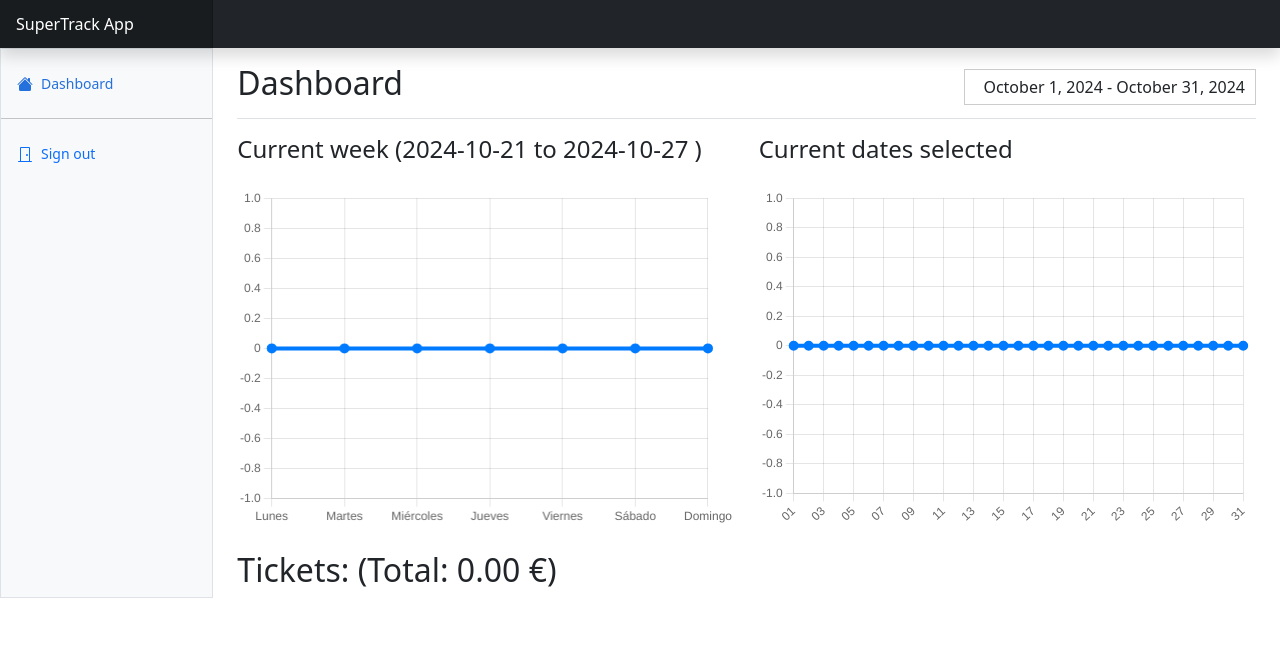
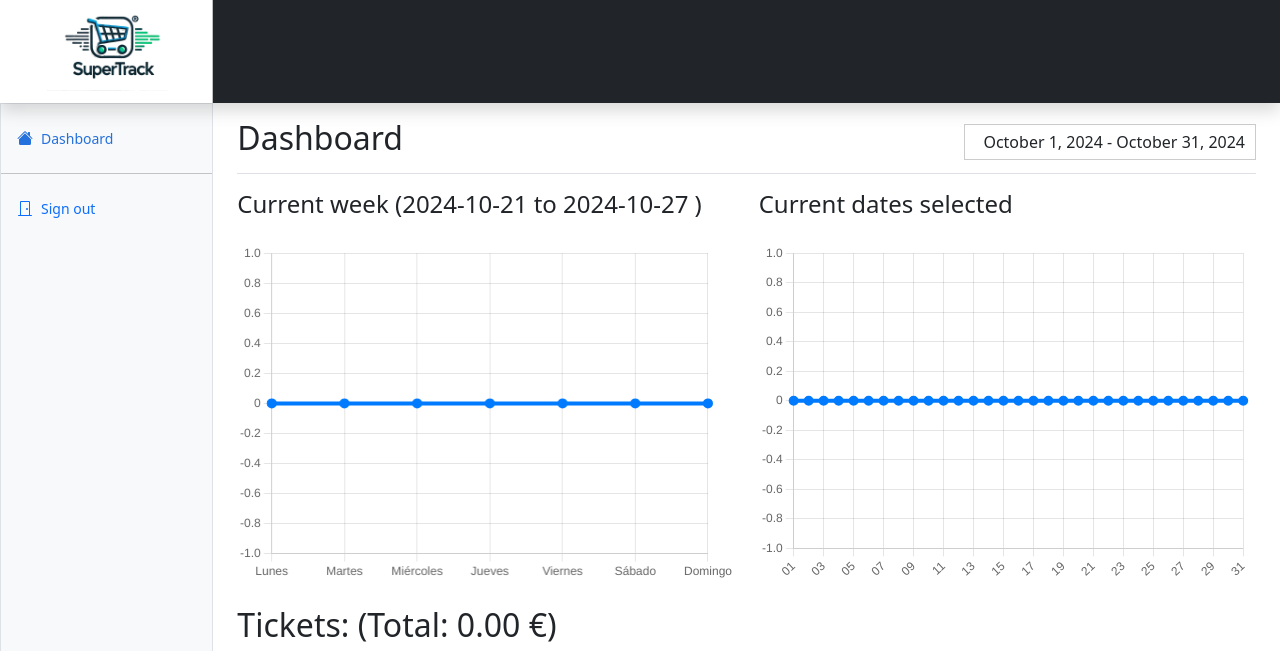
Before and after one commit to GoodCod3/supertrack, a Django app: page /dashboard/ in a window 1280 px wide. Shown: the top 651 px of the page. Run offline with Django 5.2, Linux system fonts and the light colour scheme; data that the repository does not hold is empty; some libraries are stand-ins or nearby versions.

Commit message:
Adding logo

```diff
--- a/statics/dashboard/css/dashboard.css
+++ b/statics/dashboard/css/dashboard.css
@@ -39,7 +39,8 @@
   .navbar-brand {
     padding-top: .75rem;
     padding-bottom: .75rem;
-    background-color: rgba(0, 0, 0, .25);
+    background-color: #fff;
+    /* background-color: rgba(0, 0, 0, .25); */
     box-shadow: inset -1px 0 0 rgba(0, 0, 0, .25);
   }
 
--- a/supertrack/apps/dashboards/templates/base.html
+++ b/supertrack/apps/dashboards/templates/base.html
@@ -222,9 +222,11 @@
       data-bs-theme="dark"
     >
       <a
-        class="navbar-brand col-md-3 col-lg-2 me-0 px-3 fs-6 text-white"
+        class="navbar-brand col-md-3 col-lg-2 me-0 px-3 fs-6 text-white text-center"
         href="{% url 'dashboards__home' %}"
-        >SuperTrack App</a
+        >
+        <img src="{% static 'images/supertrack_logo_transparent.png' %}" width="120px"/>
+        </a
       >
 
       {% include "extras/mobile-menu-icons.html" %}
```
Also changed, not shown: statics/dashboard/images/supertrack_logo_transparent.png (added).
